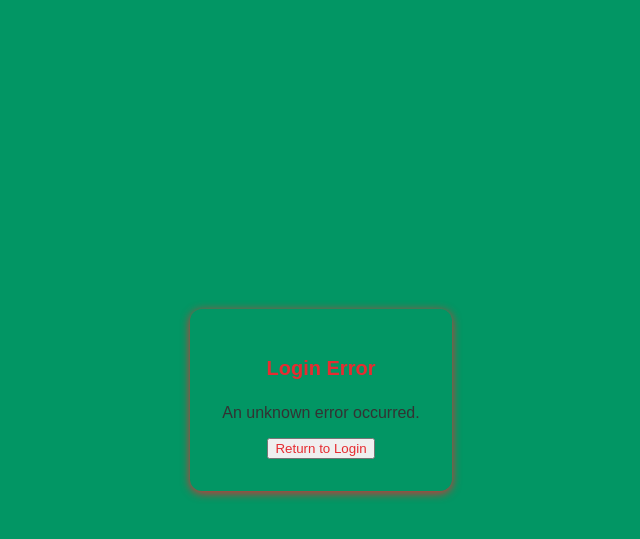
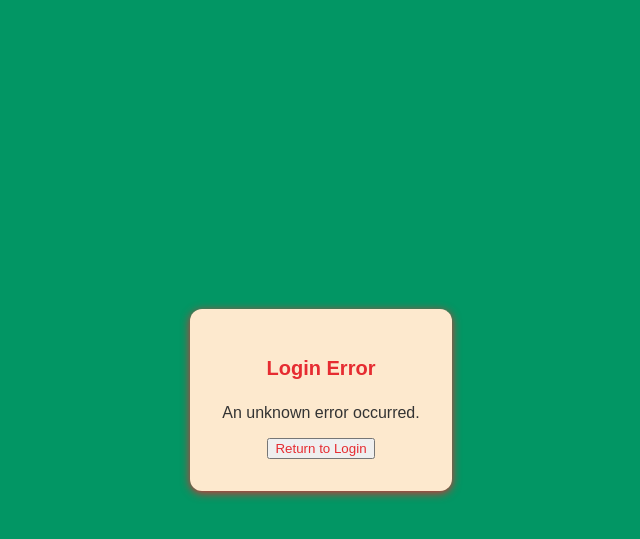
Before and after one commit to WebProgramming-Fall2025/Christmas-Fifteen-Puzzle, a PHP site: page /login_error.php in a window 1280 px wide. Shown: the top 539 px of the page, without its empty margins (319-959 px from the left). Run offline with PHP 8.4, Linux system fonts and the light colour scheme.

Commit message:
Fixed Login Error

```diff
--- a/auth/auth.css
+++ b/auth/auth.css
@@ -109,7 +109,7 @@ body {
     max-width: 1000px;
     margin: 20px auto;
     padding: 2rem;
-    background-color: var(--page-bg);
+    background-color: var(--nav-bg);
     box-shadow: 0 2px 10px var(--accent);
     border-radius: 12px;
     text-align: center;
```
